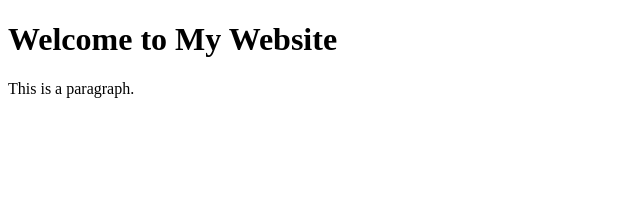
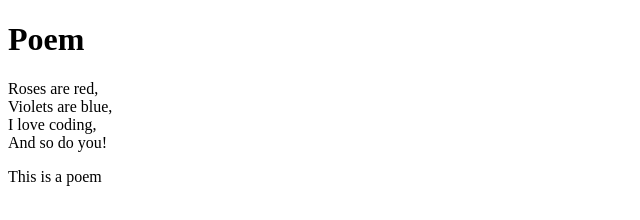
Before and after one commit to saurabhcoder200/website-developer, a plain HTML site: page lesson 2/basic.html in a window 1280 px wide. Shown: the whole page, without its empty margins (0-640 px from the left). Drawn offline with Linux system fonts and the light colour scheme.

Commit message:
my activity

```diff
--- a/lesson 2/basic.html
+++ b/lesson 2/basic.html
@@ -2,12 +2,17 @@
 <html>
 
 <head>
-    <title>My First Webpage</title>
+    <title>poem abc</title>
+    <!--The title appear in the browser tab -->
 </head>
 
 <body>
-    <h1>Welcome to My Website</h1>
-    <p>This is a paragraph.</p>
+    <h1>Poem</h1>    <!--Heading 1 -->
+    Roses are red,<br>
+    Violets are blue,<br>
+    I love coding,<br>
+    And so do you!
+    <p>This is a poem</p>
 </body>
 
 </html>
```
